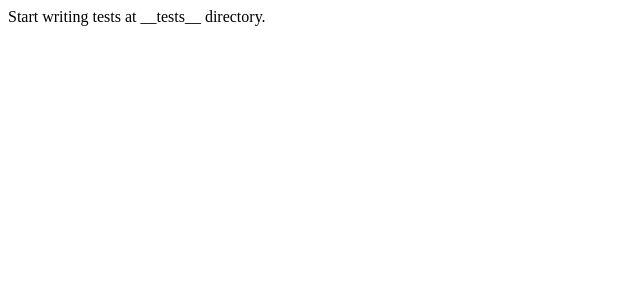
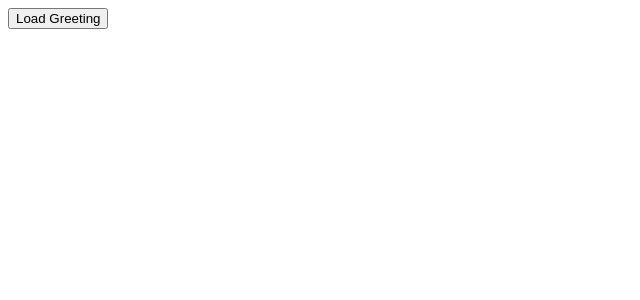
Before and after one commit to reactcebu/in-depth-testing-with-react, a React (Create React App) app: page / in a window 1280 px wide. Shown: the top 300 px of the page, without its empty margins (0-640 px from the left). Built offline with nearby package versions, Linux system fonts and the light colour scheme.

Commit message:
Initial components setup

```diff
--- a/package.json
+++ b/package.json
@@ -6,6 +6,7 @@
     "@testing-library/jest-dom": "^4.2.4",
     "@testing-library/react": "^9.3.2",
     "@testing-library/user-event": "^7.1.2",
+    "axios": "^0.20.0",
     "react": "^16.13.1",
     "react-dom": "^16.13.1",
     "react-scripts": "3.4.3"
--- a/src/App.js
+++ b/src/App.js
@@ -1,7 +1,12 @@
 import React from "react";
+import Fetch from "./fetch";
 
 function App() {
-  return <div className="App">Start writing tests at __tests__ directory.</div>;
+  return (
+    <div className="App">
+      <Fetch url="https://wt-873f548fdd5b60d59d25e0cae4a5051c-0.sandbox.auth0-extend.com/load-greeting" />
+    </div>
+  );
 }
 
 export default App;
--- /dev/null
+++ b/src/fetch.js
@@ -0,0 +1,62 @@
+import React, { useState, useReducer } from "react";
+import axios from "axios";
+
+const initialState = {
+  error: null,
+  greeting: null,
+};
+
+function greetingReducer(state, action) {
+  switch (action.type) {
+    case "SUCCESS": {
+      return {
+        error: null,
+        greeting: action.greeting,
+      };
+    }
+    case "ERROR": {
+      return {
+        error: action.error,
+        greeting: null,
+      };
+    }
+    default: {
+      return state;
+    }
+  }
+}
+
+export default function Fetch({ url }) {
+  const [{ error, greeting }, dispatch] = useReducer(
+    greetingReducer,
+    initialState
+  );
+  const [buttonClicked, setButtonClicked] = useState(false);
+
+  const fetchGreeting = async () => {
+    axios
+      .get(url)
+      .then((response) => {
+        const { data } = response;
+        console.log(data);
+        const { greeting } = data;
+        dispatch({ type: "SUCCESS", greeting });
+        setButtonClicked(true);
+      })
+      .catch((error) => {
+        dispatch({ type: "ERROR", error });
+      });
+  };
+
+  const buttonText = buttonClicked ? "Ok" : "Load Greeting";
+
+  return (
+    <div>
+      <button onClick={fetchGreeting} disabled={buttonClicked}>
+        {buttonText}
+      </button>
+      {greeting && <h1>{greeting}</h1>}
+      {error && <p role="alert">Oops, failed to fetch!</p>}
+    </div>
+  );
+}
```
Also changed, not shown: 1 other file (tests, documents, lock files or other folders).
